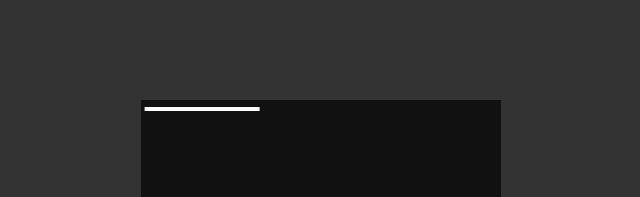
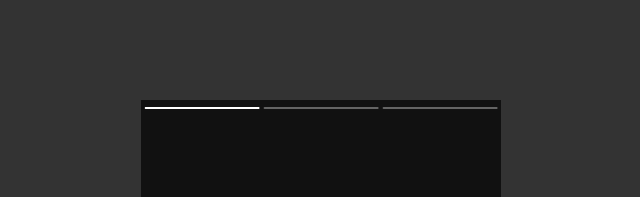
Before and after one commit to ViniciusCavalcanteSantos/vstorie, a React (Vite) app: page / in a window 1280 px wide. Shown: the top 197 px of the page, without its empty margins (319-959 px from the left). Built offline with nearby package versions, Linux system fonts and the light colour scheme.

Commit message:
Style: adds a background to the

```diff
--- a/src/components/timer/VTimer.tsx
+++ b/src/components/timer/VTimer.tsx
@@ -2,18 +2,28 @@
 export function VTimer({ progress }: { progress: number }) {
 
   return(
-    <div className="VTimer" style={{
-      ...styles.vTimer,
-      transform: `scaleX(${progress})`
-    }}>
+    <div className="VTimer" style={styles.vTimerBackground}>
+      <div style={{
+        ...styles.vTimer,
+        transform: `scaleX(${progress})`
+      }}>
+      </div>
     </div>
   )
 }
 
 const styles = {
+  vTimerBackground: {
+    width: "100%",
+    background: "rgba(255, 255, 255, .35)",
+    transformOrigin: "left",
+    borderRadius: "2px",
+    overflow: "hidden"
+  },
   vTimer: {
+    height: "100%",
     width: "100%",
     background: "#fff",
     transformOrigin: "left",
-  }
+  },
 }
--- a/src/components/timer/VTimerContainer.tsx
+++ b/src/components/timer/VTimerContainer.tsx
@@ -90,7 +90,7 @@ const styles = {
     gridAutoFlow: "column",
     gap: "4px",
     width: "98%",
-    height: "4px",
+    height: "2px",
     paddingTop: "7px",
     boxSizing: "content-box"
   } as React.CSSProperties
```
